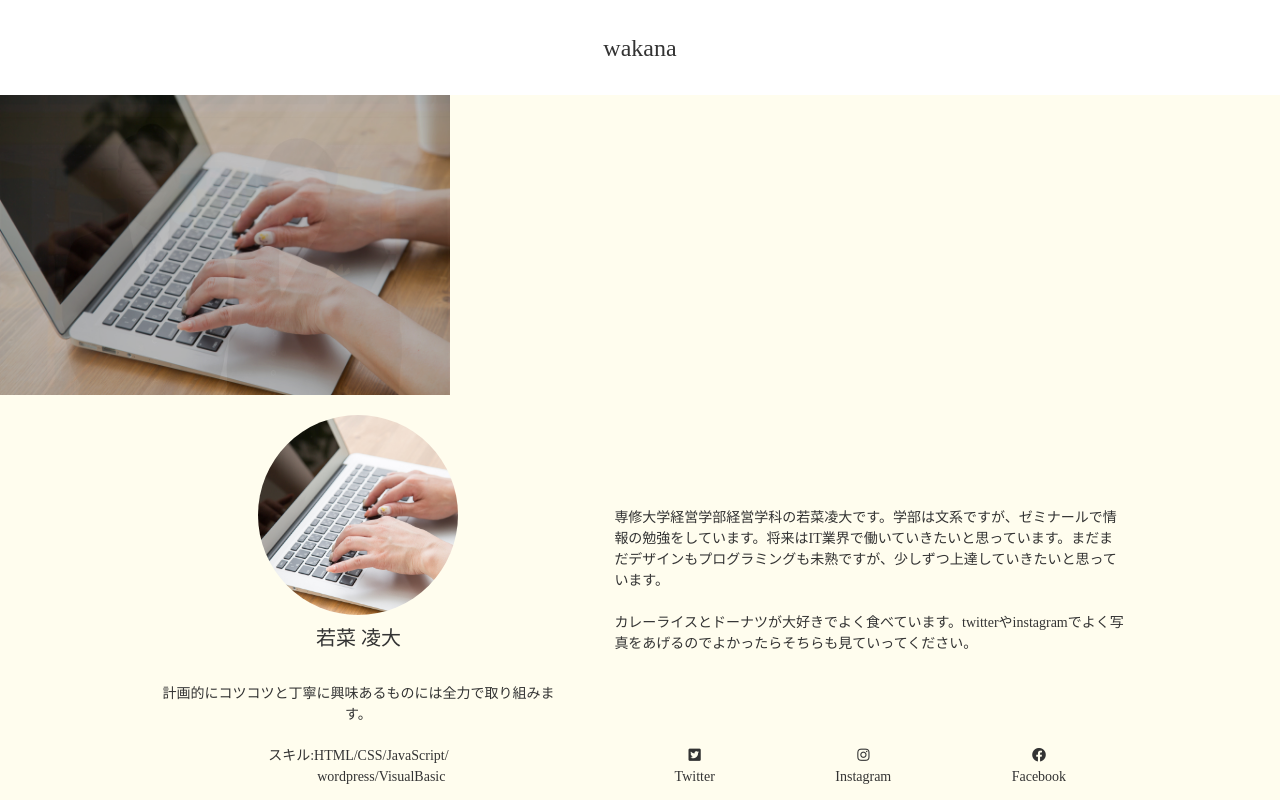
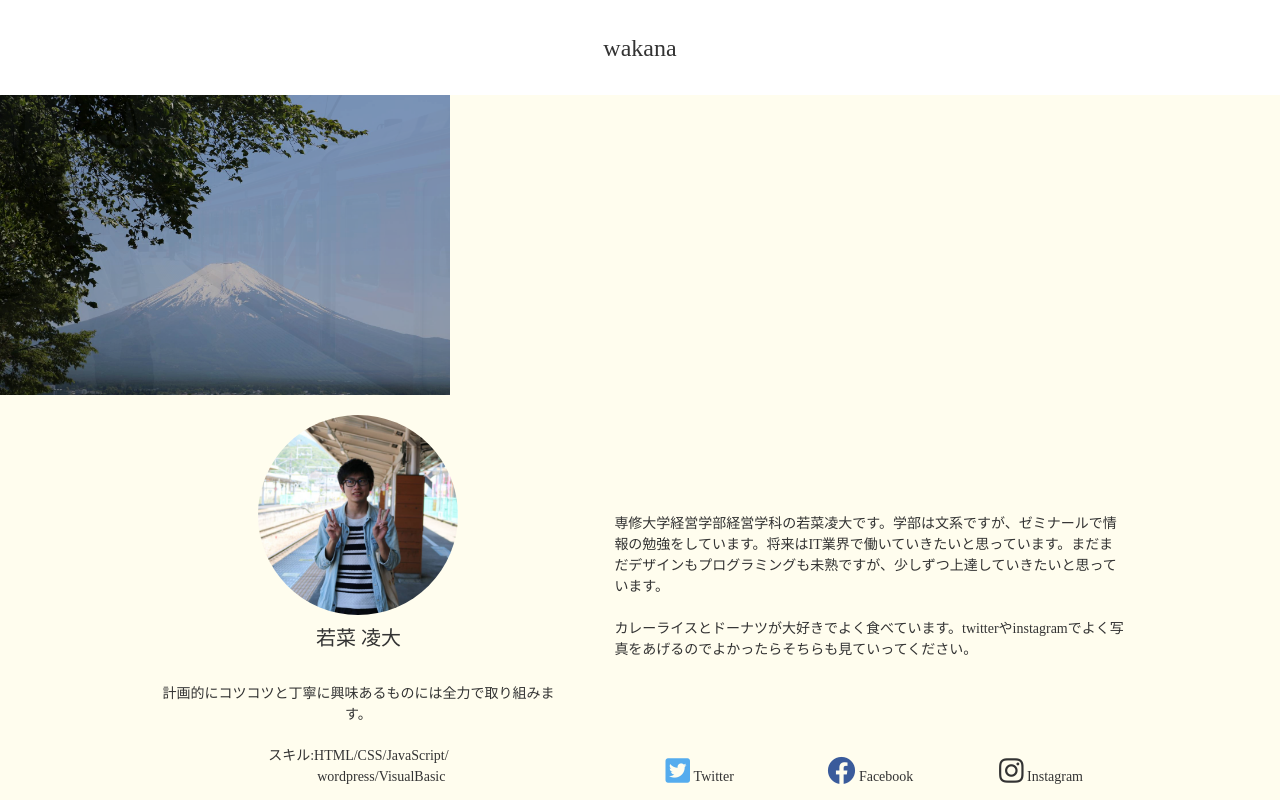
Before and after one commit to kanata1560/MyPortfolio, a plain HTML site: page docs/my-profile.html in a window 1280 px wide. Shown: the top 800 px of the page. Drawn offline with nearby package versions, Linux system fonts and the light colour scheme.

Commit message:
add link img

```diff
--- a/docs/my-profile.html
+++ b/docs/my-profile.html
@@ -44,9 +44,10 @@
   <main>
     <div class="slide-show">
       <ul id="list">
-        <li class="item"><img src="img/sample.jpg" alt=""></li>
-        <li class="item"><img src="img/img4.jpg" alt=""></li>
-        <li class="item"><img src="img/fuji.jpg" alt=""></li>
+        <li class="item"><img src="img/slide1.jpg" alt="富士山"></li>
+        <li class="item"><img src="img/slide2.jpg" alt="電車と私"></li>
+        <li class="item"><img src="img/slide3.jpg" alt="スーツ写真"></li>
+        <li class="item"><img src="img/slide4.jpg" alt="電車待ち"></li>
       </ul>
     </div> <!-- slide-show -->
 
@@ -55,7 +56,7 @@
         <div class="my-profile-main">
           <div class="my-profile-top">
             <div class="mp-left">
-              <img src="img/sample.jpg" alt="">
+              <img src="img/thumb.jpg" alt="駅ホームでピース">
               <p>若菜 凌大</p>
             </div>
             <div class="mp-right">
@@ -78,16 +79,24 @@
           </div>
           <div class="my-profile-link">
             <div class="individual">
-              <i class="fab fa-twitter-square"></i>
-              <p>Twitter</p>
+              <div>
+                <a href="https://twitter.com/brackjohnny" target="_blank" >
+                  <i class="fab fa-twitter-square fa-2x" style="color: #55ACEE"></i>
+                  <p>Twitter</p>
+                </a>
+              </div>
             </div>
             <div class="individual">
-              <i class="fab fa-instagram"></i>
-              <p>Instagram</p>
+              <a href="https://www.facebook.com/profile.php?id=100035760517926" target="_blank">
+                <i class="fab fa-facebook fa-2x style="color: style="color: #3A5B9B"></i>
+                <p>Facebook</p>
+              </a>
             </div>
             <div class="individual">
-              <i class="fab fa-facebook"></i>
-              <p>Facebook</p>
+              <a href="https://www.instagram.com/wakana7793/" target="_blank">
+                <i class="fab fa-instagram fa-2x"></i>
+                <p>Instagram</p>
+              </a>
             </div>
           </div> <!-- my-profile-link -->
         </div> <!-- my-profile-sub -->
--- a/docs/scss/styles.scss
+++ b/docs/scss/styles.scss
@@ -168,6 +168,7 @@ main {
     height: 100%;
     background-color: #333333;
     img {
+      opacity: 0.8;
       width: 100%;
       height: 100%;
       object-fit: cover;
@@ -513,10 +514,14 @@ footer {
   padding-top: 20px;
   display: flex;
   justify-content: space-around;
+  p {
+    display: inline-block;
+  }
   @include pc{
     width: 100%;
   }
   .individual {
+    width: 30%;
     text-align: center;
   }
 }
```
Also changed, not shown: docs/index.html (+3 -3 lines), docs/css/styles.css, docs/img/slide1.jpg (renamed from docs/img/fuji.jpg), docs/img/slide2.jpg (added), docs/img/slide3.jpg (added), docs/img/slide4.jpg (added), docs/img/thumb.jpg (added), docs/img/wakana-main.jpg (added), docs/img/wakana-suit.jpg (added), 2 other files.
